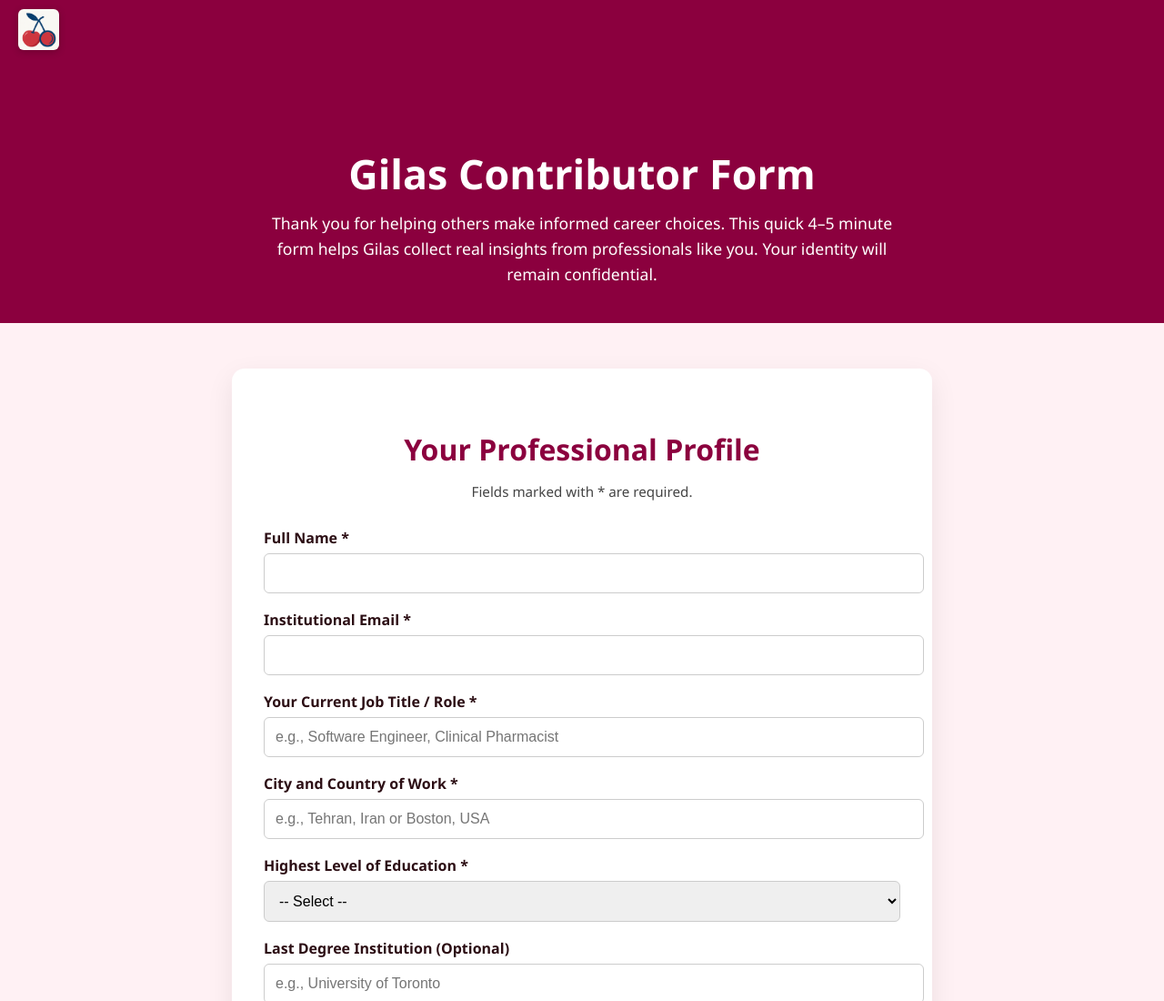
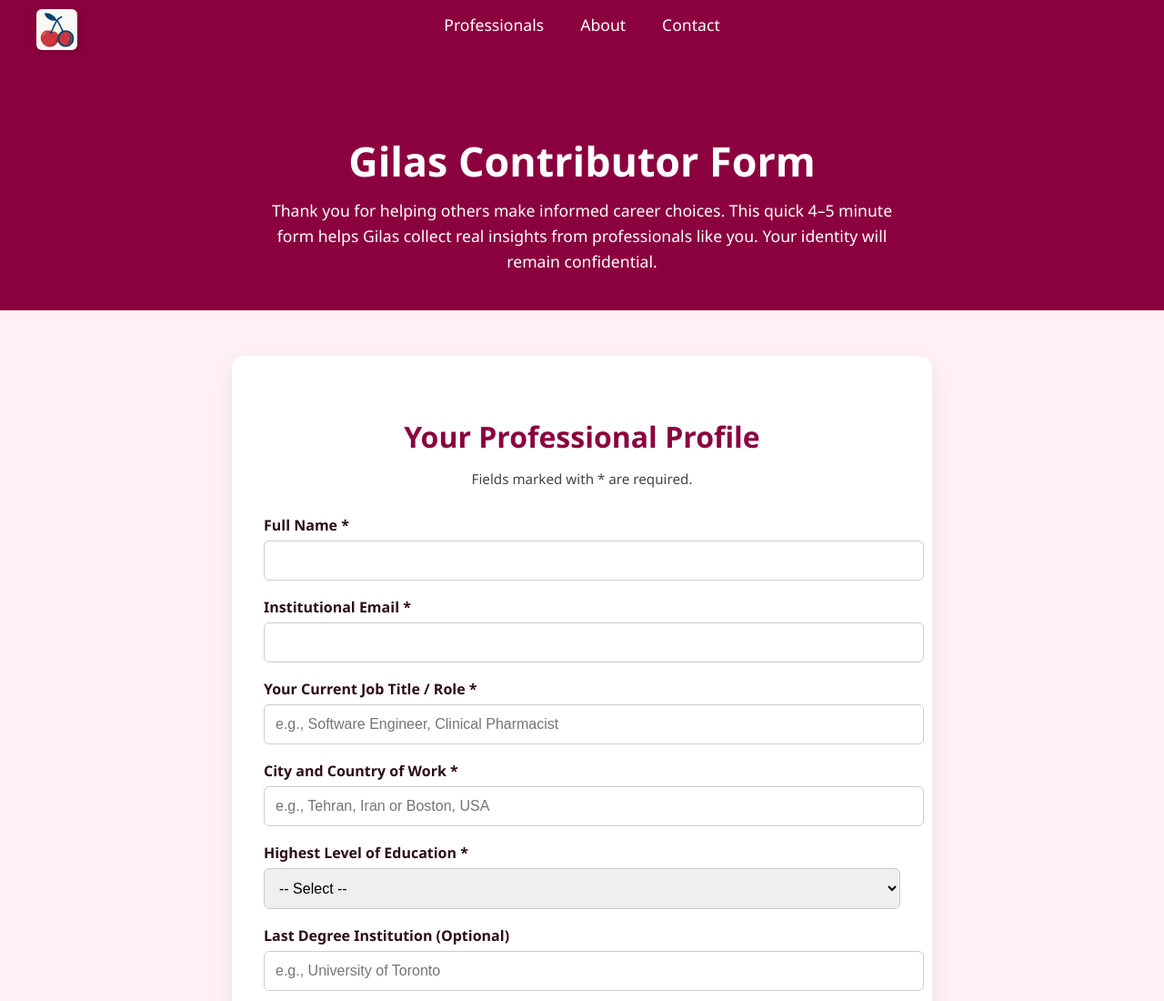
Before and after one commit to GilasPlatform/gilas-website, a plain HTML site: page professionals.html in a window 1280 px wide. Shown: the top 1100 px of the page at 91% size. Drawn offline with Linux system fonts and the light colour scheme.

Commit message:
Update professionals.html

```diff
--- a/professionals.html
+++ b/professionals.html
@@ -13,15 +13,23 @@
       overflow-x: hidden;
     }
 
-    /* Logo styles */
-    .logo-container {
-      position: relative;
+    nav {
       background-color: #8B003E;
-      padding: 10px 20px;
+      display: flex;
+      justify-content: center;
+      align-items: center;
+      padding: 15px 0;
+      position: sticky;
+      top: 0;
+      z-index: 1000;
     }
 
     .logo-link {
-      display: inline-block;
+      position: absolute;
+      left: 20px;
+      top: 10px;
+      display: flex;
+      align-items: center;
       transition: transform 0.3s ease, opacity 0.3s ease;
     }
 
@@ -35,6 +43,21 @@
       width: auto;
       border-radius: 6px;
       box-shadow: 0 2px 8px rgba(0,0,0,0.2);
+    }
+
+    nav a {
+      color: white;
+      text-decoration: none;
+      margin: 0 20px;
+      font-size: 1.1rem;
+      font-weight: 500;
+      transition: color 0.3s ease, border-bottom 0.3s ease;
+      border-bottom: 2px solid transparent;
+    }
+
+    nav a:hover {
+      color: #ffe4ec;
+      border-bottom: 2px solid #ffe4ec;
     }
 
     header {
@@ -162,12 +185,14 @@
 </head>
 <body>
 
-  <!-- Clickable logo section -->
-  <div class="logo-container">
+  <nav>
     <a href="index.html" class="logo-link">
       <img src="gilas.png" alt="Gilas Logo" class="logo" />
     </a>
-  </div>
+    <a href="professionals.html">Professionals</a>
+    <a href="about.html">About</a>
+    <a href="contact.html">Contact</a>
+  </nav>
 
   <header>
     <h1>Gilas Contributor Form</h1>
```
